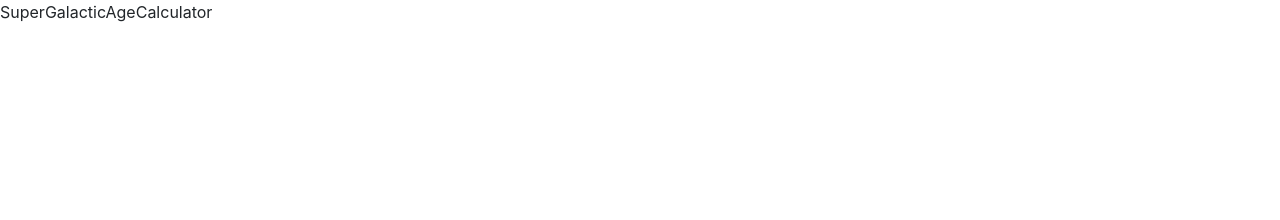
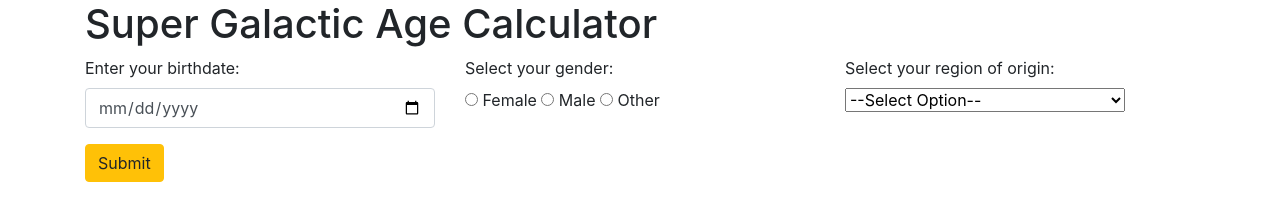
Before and after one commit to ChrisMCrow/AgeCalculator, a website built with webpack: page src/index.html in a window 1280 px wide. Built offline with nearby package versions, Linux system fonts and the light colour scheme.

Commit message:
begin front end. Build form

```diff
--- a/src/index.html
+++ b/src/index.html
@@ -5,6 +5,44 @@
     <title>SuperGalacticAgeCalculator</title>
   </head>
   <body>
-    <p>SuperGalacticAgeCalculator</p>
+    <div class="container">
+      <h1>Super Galactic Age Calculator</h1>
+      <form action="">
+        <div class="row">
+          <div class="col-md-4">
+            <div class="form-group">
+              <label for="birthdate">Enter your birthdate:</label>
+              <input type="date" class="form-control" name="birthdate" id="birthdate">
+            </div>
+          </div>
+          <div class="col-md-4">
+            <div class="form-group" id="gender">
+              <label for="gender">Select your gender:</label><br>
+              <input type="radio" value="male" name="gender">
+              <label for="female">Female</label>
+              <input type="radio" value="male" name="gender">
+              <label for="male">Male</label>
+              <input type="radio" value="other" name="gender">
+              <label for="other" checked>Other</label>
+            </div>
+          </div>
+          <div class="col-md-4">
+            <div class="form-group">
+              <label for="origin">Select your region of origin:</label>
+              <select id="origin">
+                <option value="Not Selected" selected>--Select Option--</option>
+                <option value="Northern American">Northern American</option>
+                <option value="Oceania">Oceania</option>
+                <option value="Europe">Europe</option>
+                <option value="Latin American and the Caribbean">Latin American and the Caribbean</option>
+                <option value="Asia">Asia</option>
+                <option value="Africa">Africa</option>
+              </select>
+            </div>
+          </div>
+        </div>
+        <button class="btn btn-warning" type="submit">Submit</button>
+      </form>
+    </div>
   </body>
 </html>
--- a/src/main.js
+++ b/src/main.js
@@ -4,5 +4,11 @@ import 'bootstrap/dist/css/bootstrap.min.css';
 import './styles.css';
 
 $(document).ready(function() {
-
+  $("form").submit(function(event) {
+    event.preventDefault();
+    let birthdate = $("#birthdate").val();
+    let gender = $("input[name='gender']:checked").val();
+    let origin = $("#origin option:selected").val();
+    let newUser = new AgeCalculator(birthdate, gender, origin);
+  });
 });
```
